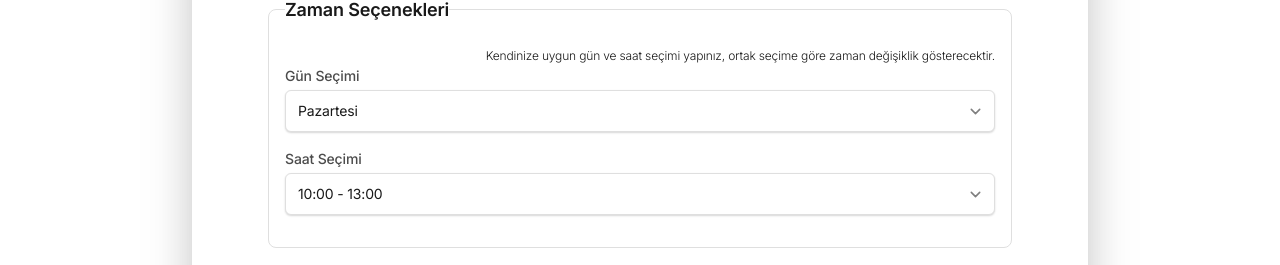
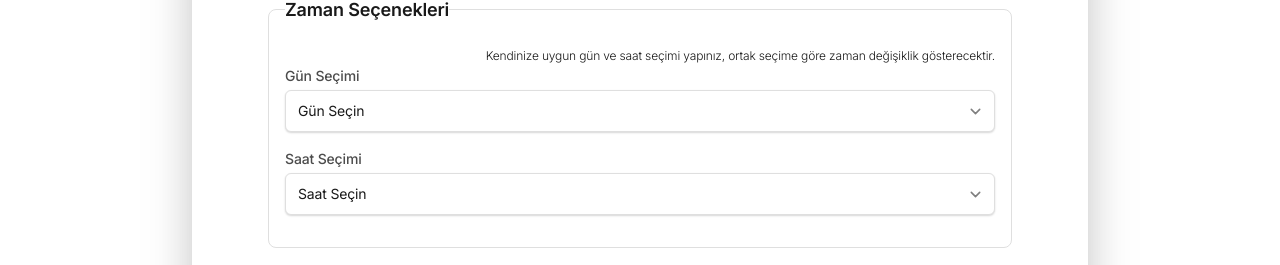
Before and after one commit to megerim/ezgi, a Next.js app: page /atolye/basvuru in a window 1280 px wide. Shown: the part 1339-1604 px from the top of the page. Built offline with nearby package versions, Linux system fonts and the light colour scheme.

Commit message:
should work

```diff
--- a/components/atolye/basvuru.tsx
+++ b/components/atolye/basvuru.tsx
@@ -13,8 +13,8 @@ export default function BasvuruForm() {
     expectations: '',
     previousExperience: '',
     additionalInfo: '',
-    day: '',
-    timezone: '',
+    day: '', // Default empty string
+    timezone: '', // Default empty string
   });
 
   const handleChange = (e: React.ChangeEvent<HTMLInputElement | HTMLSelectElement>) => {
@@ -22,7 +22,7 @@ export default function BasvuruForm() {
     if (type === 'checkbox') {
       setFormData((prevData) => ({
         ...prevData,
-        [name]: (e.target as HTMLInputElement).checked, // 'checked' değerini burada kullanıyoruz
+        [name]: (e.target as HTMLInputElement).checked,
       }));
     } else {
       setFormData((prevData) => ({
@@ -31,7 +31,6 @@ export default function BasvuruForm() {
       }));
     }
   };
-
 
   const handleFormSubmit = async (e: React.FormEvent<HTMLFormElement>) => {
     e.preventDefault();
@@ -204,6 +203,9 @@ export default function BasvuruForm() {
                 className="mt-1 block w-full px-3 py-2 border border-gray-300 rounded-md shadow-sm focus:outline-none focus:ring-blue-500 focus:border-blue-500 sm:text-sm"
                 required
               >
+                <option value="" disabled hidden>
+                  Gün Seçin
+                </option>
                 <option value="monday">Pazartesi</option>
                 <option value="thursday">Perşembe</option>
                 <option value="saturday">Cumartesi</option>
@@ -221,6 +223,9 @@ export default function BasvuruForm() {
                 className="mt-1 block w-full px-3 py-2 border border-gray-300 rounded-md shadow-sm focus:outline-none focus:ring-blue-500 focus:border-blue-500 sm:text-sm"
                 required
               >
+                <option value="" disabled hidden>
+                  Saat Seçin
+                </option>
                 <option value="10-13">10:00 - 13:00</option>
                 <option value="11-14">11:00 - 14:00</option>
                 <option value="12-15">12:00 - 15:00</option>
```
